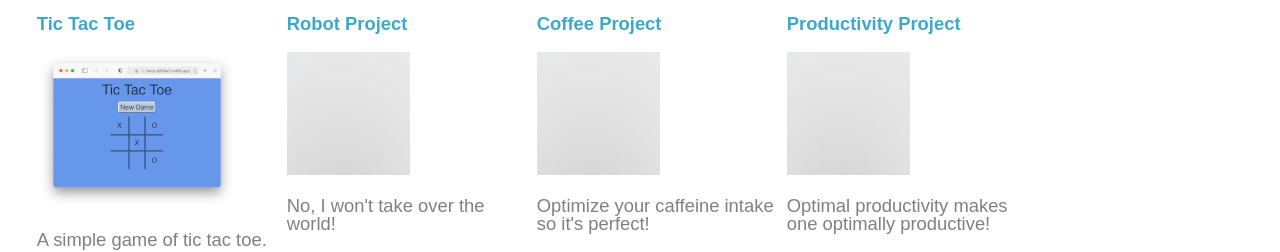
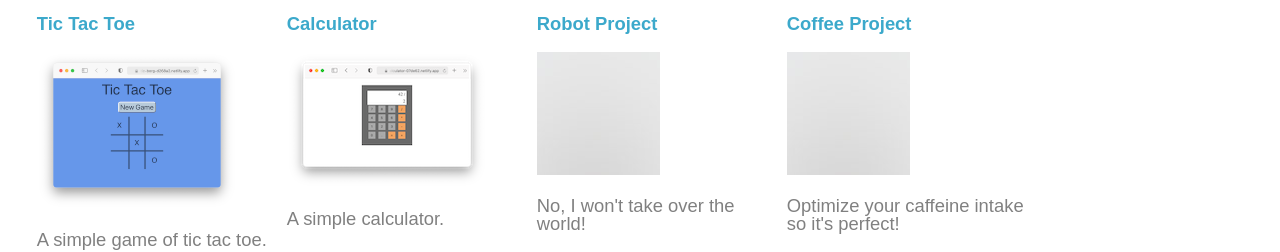
Before and after one commit to DeeGrant/deegrant-portfolio, a plain HTML site: page Index.html in a window 1280 px wide. Shown: the part 555-807 px from the top of the page. Drawn offline with Linux system fonts and the light colour scheme.

Commit message:
add calculator project

```diff
--- a/Index.html
+++ b/Index.html
@@ -43,6 +43,15 @@
 			</div>
 
 			<div>
+				<h5>Calculator</h5>
+<!--				TODO: Add hover feature to indicate link-->
+				<a href="https://calculator-07de62.netlify.app" target="_blank" rel="noreferrer">
+					<img class="project-image" src="assets/calculator-small.png" alt="calculator">
+				</a>
+				<p class="project-blurb">A simple calculator.</p>
+			</div>
+
+			<div>
 				<h5>Robot Project</h5>
 				<img class="project-image" src="assets/avatar.jpg" alt="project image">
 				<p class="project-blurb">No, I won't take over the world!</p>
```
Also changed, not shown: assets/calculator-small.png (added), ref/portfolio.png (renamed from references/screen-shot-deegrant.png), 1 other file.
